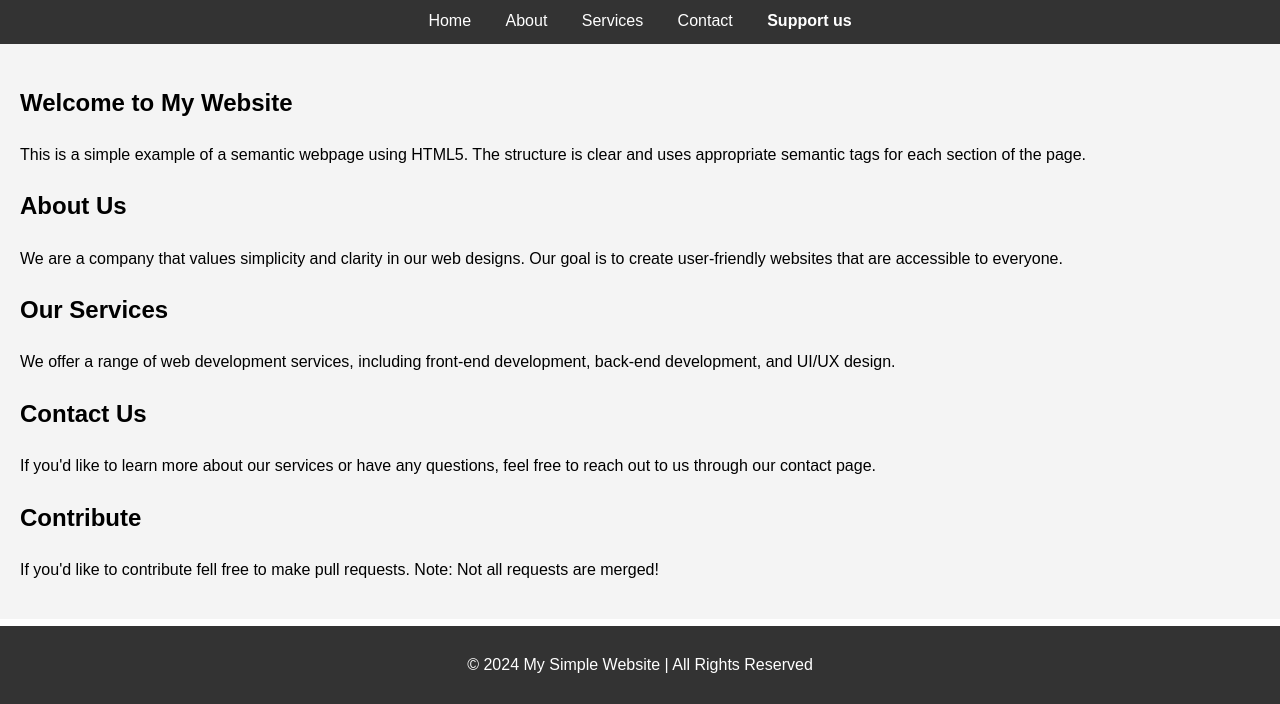
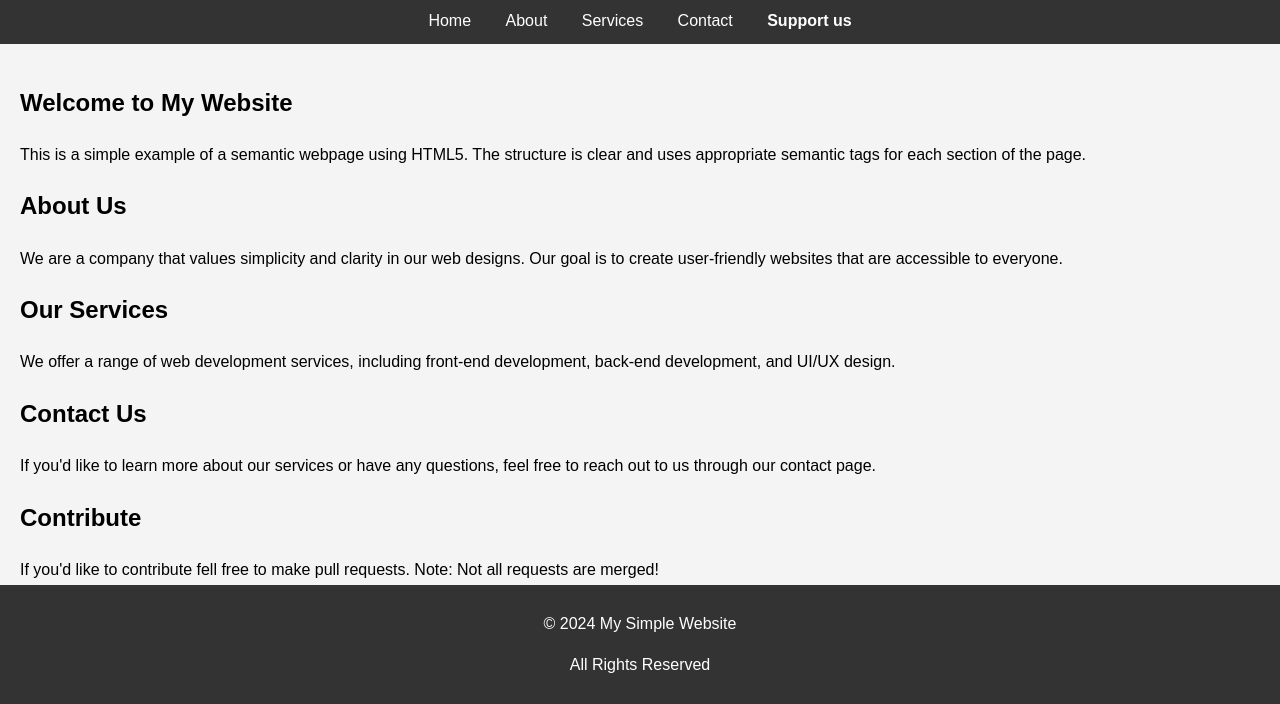
Before and after one commit to TroelsAgergaard/collab-sandbox, a plain HTML site: page index.html in a window 1280 px wide. Shown: the part 96-800 px from the top of the page. Drawn offline with Linux system fonts and the light colour scheme.

Commit message:
Update index.html
Add changes to structure

```diff
--- a/index.html
+++ b/index.html
@@ -7,7 +7,6 @@
     <title>Simple Semantic Website</title>
   </head>
   <body>
-    <!-- Header section -->
     <header>
       <h1>My Simple Website</h1>
       <nav>
@@ -19,7 +18,6 @@
       </nav>
     </header>
 
-    <!-- Main content section -->
     <main>
       <section id="home">
         <h2>Welcome to My Website</h2>
@@ -62,9 +60,9 @@
       </section>
     </main>
 
-    <!-- Footer section -->
     <footer>
-      <p>&copy; 2024 My Simple Website | All Rights Reserved</p>
+      <p>&copy; 2024 My Simple Website</p>
+      <p>All Rights Reserved</p>
     </footer>
   </body>
 </html>
```
